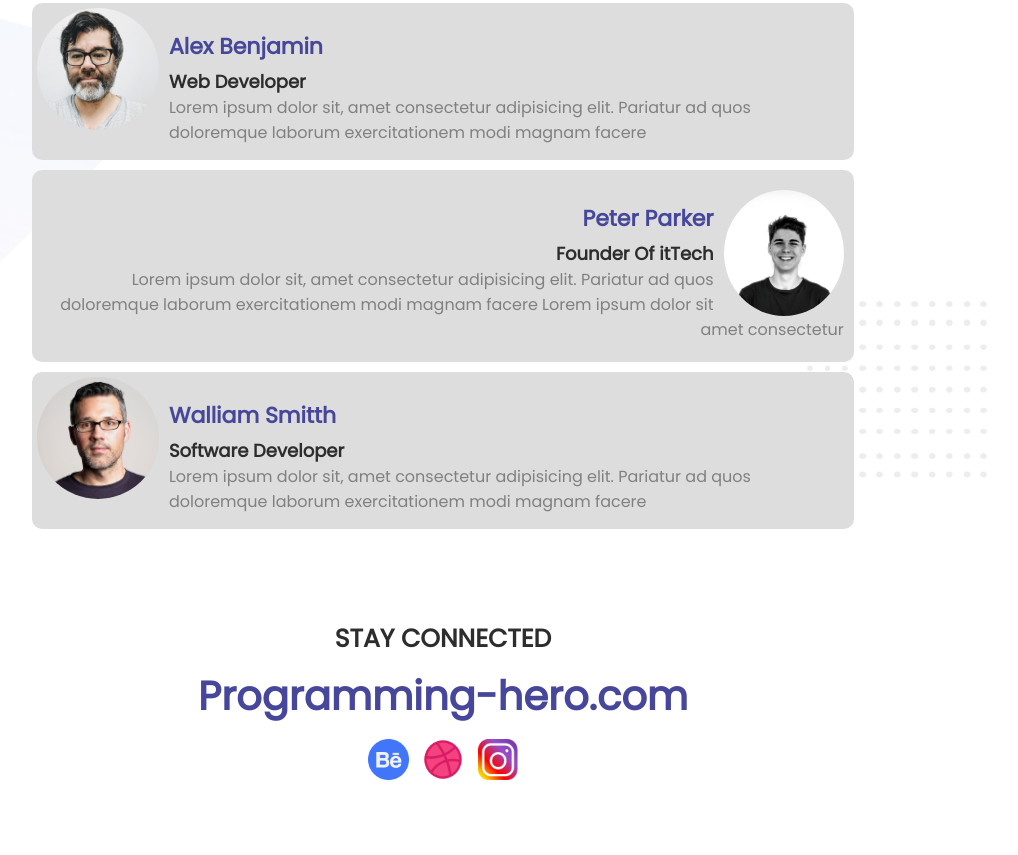
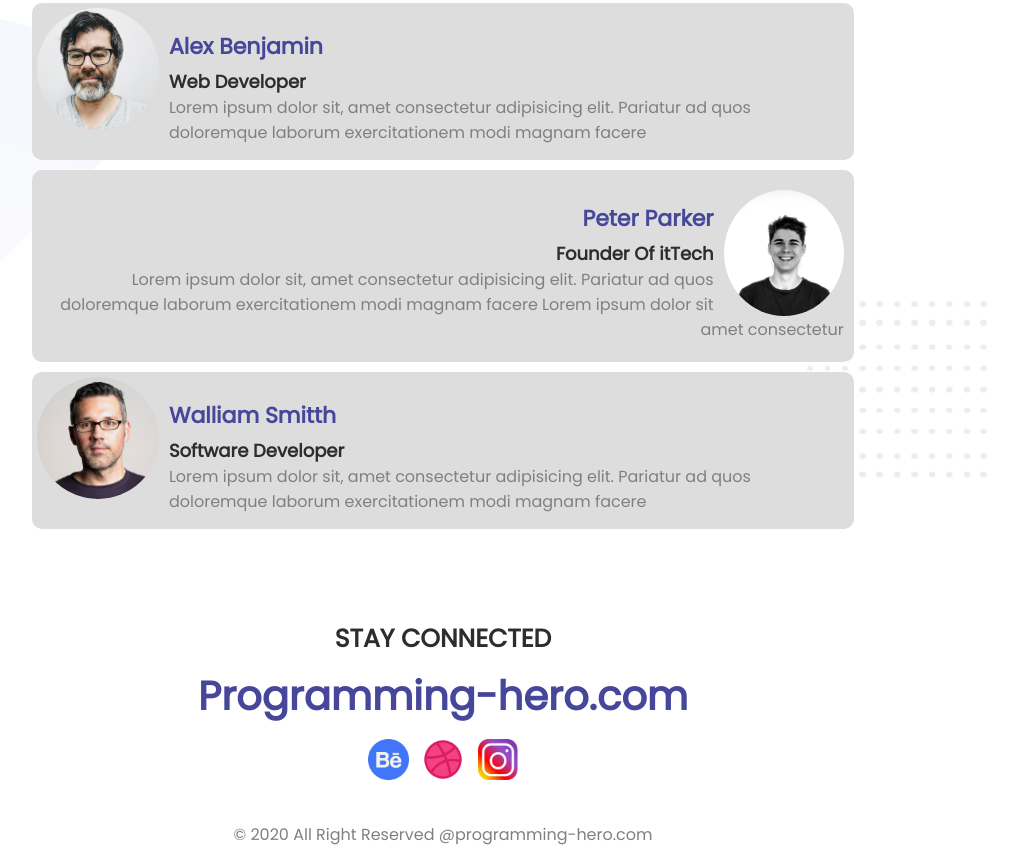
Before and after one commit to jonytalukdar/my-portfolio, a plain HTML site: page index.html in a window 1280 px wide. Shown: the part 2052-2907 px from the top of the page, without its empty margins (197-1215 px from the left). Before the commit the page ends 2882 px from the top, so only its background shows below. Drawn offline with Linux system fonts and the light colour scheme.

Commit message:
added footer in html file

```diff
--- a/index.html
+++ b/index.html
@@ -150,5 +150,7 @@
       <img src="icons/image 6.png" alt="" />
       <img src="icons/image 7.png" alt="" />
     </section>
+
+    <footer>&copy; 2020 All Right Reserved @programming-hero.com</footer>
   </body>
 </html>
--- a/style.css
+++ b/style.css
@@ -279,3 +279,8 @@ img {
   margin: 0;
   padding-bottom: 10px;
 }
+
+footer {
+  text-align: center;
+  color: gray;
+}
```
